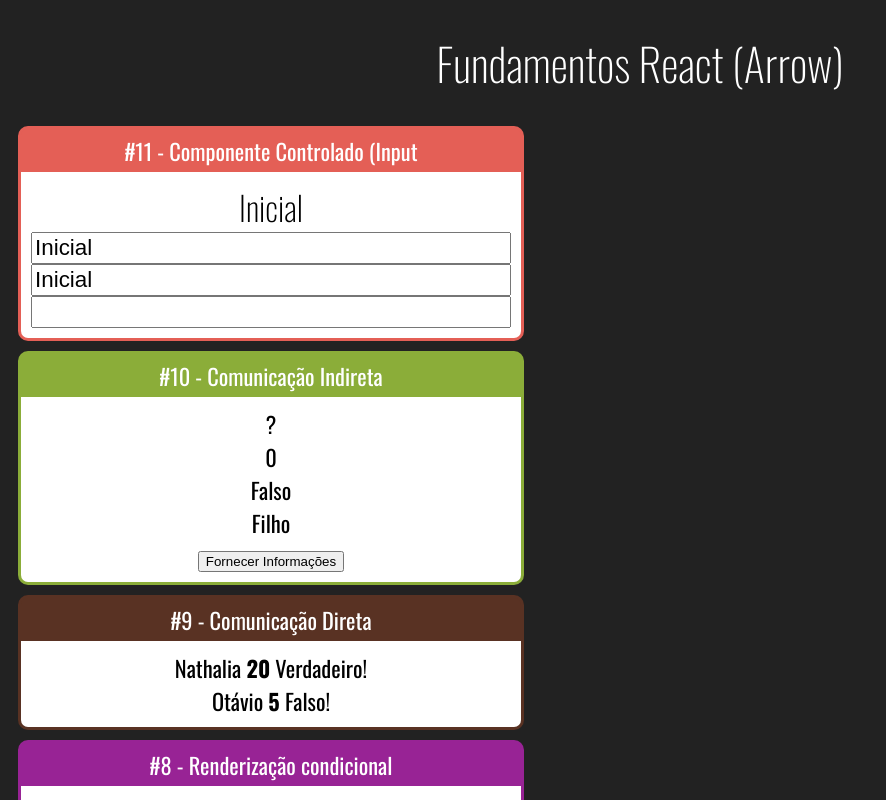
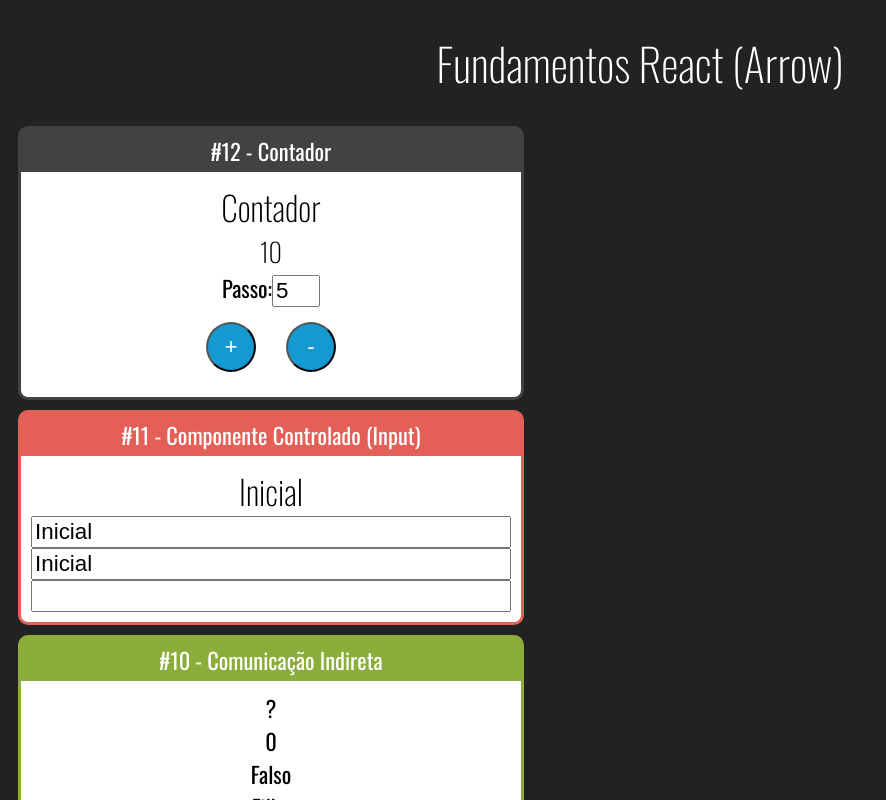
Before and after one commit to nathalia-alice/fundamentos-react, a React (Create React App) app: page / in a window 1280 px wide. Shown: the top 800 px of the page, without its empty margins (0-886 px from the left). Built offline with nearby package versions, Linux system fonts and the light colour scheme.

Commit message:
Contador #01

```diff
--- a/src/App.jsx
+++ b/src/App.jsx
@@ -1,6 +1,7 @@
 import './App.css'
 import React from 'react'
 
+import Contador from './components/contador/Contador'
 import Input from './components/formulario/Input'
 import IndiretaPai from "./components/comunicacao/IndiretaPai"
 import DiretaPai from "./components/comunicacao/DiretaPai"
@@ -21,7 +22,11 @@
         <h1>Fundamentos React (Arrow)</h1>
 
         <div className="Cards">
-            <Card titulo="#11 - Componente Controlado (Input" color="#E45F56">
+            <Card titulo="#12 - Contador" color="#424242">
+                <Contador numeroInicial={10}></Contador>
+            </Card>
+
+            <Card titulo="#11 - Componente Controlado (Input)" color="#E45F56">
                 <Input></Input>
             </Card>
 
--- /dev/null
+++ b/src/components/contador/Contador.css
@@ -0,0 +1,14 @@
+.Contador input{
+    font-size: 1.4rem;
+    width: 40px;
+}
+
+.Contador button{
+    margin: 15px;
+    height: 50px;
+    width: 50px;
+    border-radius: 50%;
+    background-color: #1499D3;
+    color: #fff;
+    font-size: 1.4rem;
+}
--- /dev/null
+++ b/src/components/contador/Contador.jsx
@@ -0,0 +1,46 @@
+import "./Contador.css"
+import React, { Component } from 'react'
+
+class Contador extends Component {
+
+    state = {
+        numero: this.props.numeroInicial || 0,
+        passo: this.props.passoInicial || 5
+    }
+
+    inc = () => {
+        this.setState({
+            numero: this.state.numero + this.state.passo
+        })
+    }
+
+    dec = () => {
+        this.setState({
+            numero: this.state.numero - this.state.passo
+        })
+    }
+
+    setPasso = (evento) => {
+        this.setState({
+            passo: +evento.target.value
+        })
+
+    }
+
+    render() {
+        return (
+            <div className="Contador">
+                <h2>Contador</h2>
+                <h3>{this.state.numero}</h3>
+                <div>
+                    <labeL htmlFor="passoInput">Passo:</labeL>
+                    <input id="passoInput" type="number" value={this.state.passo} onChange={this.setPasso}></input>
+                </div>
+                <button onClick={this.inc}>+</button>
+                <button onClick={this.dec}>-</button>
+            </div>
+        )
+    }
+}
+
+export default Contador
```
